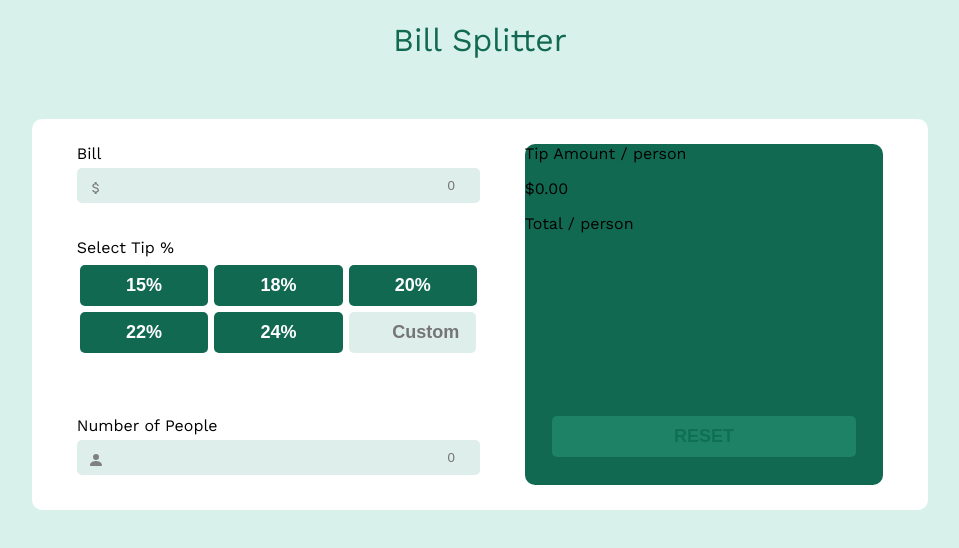
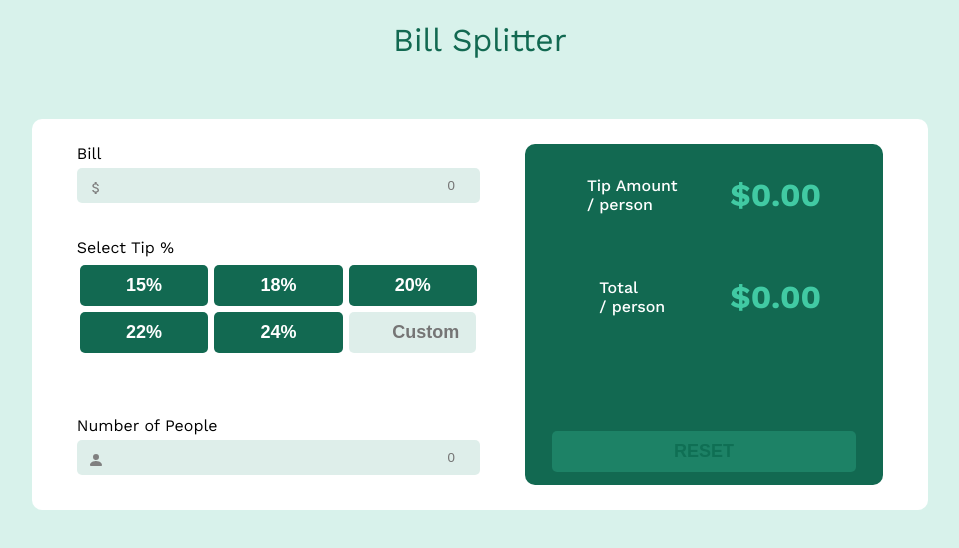
Before and after one commit to janiceh94/BillSplitter, a React (Create React App) app: page / in a window 1280 px wide. Shown: the top 548 px of the page, without its empty margins (160-1119 px from the left). Built offline with nearby package versions, Linux system fonts and the light colour scheme.

Commit message:
Stylized total component

```diff
--- a/src/components/total/Total.js
+++ b/src/components/total/Total.js
@@ -3,16 +3,19 @@ import styles from "./Total.module.css";
 export default function Total(){
     return (
         <div className={styles.totalContainer}>
-            <form>
-                <label htmlFor="tipAmount">Tip Amount <span>/ person</span></label>
-                <p>$0.00</p>
-                <label htmlFor="total">
-                    Total <span>/ person</span>
-                </label>
-                <div className={styles.resetBtn}>
-                <button className={styles.btn} >RESET</button>
+            <div className={styles.calculation}>
+                <div className={styles.grid}>
+                    <p className={styles.title}>Tip Amount<br/>/ person</p>
+                    <p className={styles.amount}>$0.00</p>
                 </div>
-            </form>
+                <div className={styles.grid}>
+                    <p className={styles.title}>Total<br/>/ person</p>
+                    <p className={styles.amount}>$0.00</p>
+                </div>
+            </div>
+            <div className={styles.resetBtn}>
+            <button className={styles.btn} >RESET</button>
+            </div>
         </div>
     )
 }
--- a/src/components/total/Total.module.css
+++ b/src/components/total/Total.module.css
@@ -4,10 +4,32 @@
     border-radius: 10px;
     height: 87%;
 }
+.calculation{
+    margin: 0 10% 0 10%;
+    display: grid;
+    grid-template-rows: repeat(2, 1fr);
+}
+.title{
+    color: white;
+}
+.title, .amount{
+    display: flex;
+    justify-content: center;
+    align-items: center;
+    font-weight: 500;
+}
+.perPerson{
+    color: rgba(32, 135, 106, 0.832);
+}
+.amount{
+    color: rgba(75, 221, 180, 0.832);
+    font-weight: 700;
+    font-size: 2em;
+}
 .resetBtn{
     display: flex;
     justify-content: center;
-    margin-top: 180px;
+    margin-top: 5em;
 }
 .btn{
     background-color:rgba(32, 135, 106, 0.832);
@@ -19,3 +41,7 @@
     background-color: rgba(75, 221, 180, 0.832);
     color: black;
 }
+.grid{
+    display: grid;
+    grid-template-columns: repeat(2, 1fr);
+}
```
